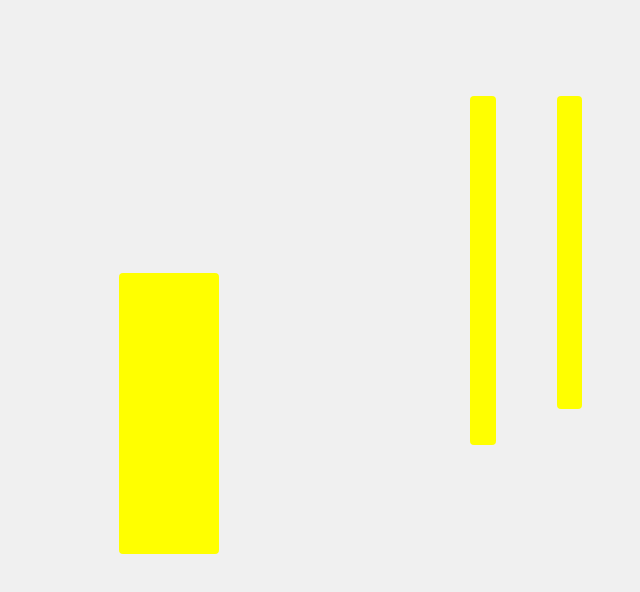
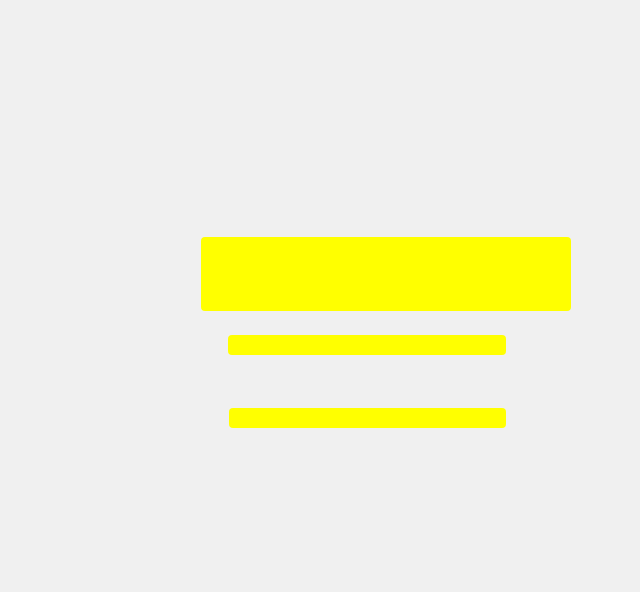
Before and after one commit to sofiaG08/golden_youth, a plain HTML site: page index.html in a window 1280 px wide. Shown: the part 166-758 px from the top of the page, without its empty margins (143-783 px from the left). Drawn offline with Linux system fonts and the light colour scheme.

Commit message:
Update index.html

```diff
--- a/index.html
+++ b/index.html
@@ -1,8 +1,8 @@
 <!DOCTYPE html>
 <html lang="en">
 <head>
-  <meta charset="UTF-8">
-  <title>Golden Youth + Links</title>
+  <meta charset="UTF-8" />
+  <title>Golden Youth + Clickable Rectangles</title>
   <style>
     body {
       margin: 0;
@@ -23,47 +23,47 @@
       z-index: 1;
     }
 
-    .rect {
+    a.rect {
       position: absolute;
       background-color: yellow;
       border-radius: 4px;
       z-index: 0;
+      display: block;
+      text-decoration: none;
     }
 
-    /* Прямоугольник Instagram */
-    .rect.instagram {
-      left: 262px;
-      top: 439px;
-      width: 100px; /* 362 - 262 */
-      height: 281px; /* 720 - 439 */
+    /* Новый прямоугольник 1 */
+    a.rect.one {
+      left: 344px;
+      top: 403px;
+      width: 370px; /* 714 - 344 */
+      height: 74px; /* 477 - 403 */
     }
 
-    /* Прямоугольник Telegram */
-    .rect.telegram {
-      left: 613px;
-      top: 262px;
-      width: 26px; /* 639 - 613 */
-      height: 349px; /* 611 - 262 */
+    /* Новый прямоугольник 2 */
+    a.rect.two {
+      left: 371px;
+      top: 501px;
+      width: 278px; /* 649 - 371 */
+      height: 20px; /* 521 - 501 */
     }
 
-    /* Прямоугольник VK */
-    .rect.vk {
-      left: 700px;
-      top: 262px;
-      width: 25px; /* 725 - 700 */
-      height: 313px; /* 575 - 262 */
+    /* Новый прямоугольник 3 */
+    a.rect.three {
+      left: 372px;
+      top: 574px;
+      width: 277px; /* 649 - 372 */
+      height: 20px; /* 594 - 574 */
     }
   </style>
 </head>
 <body>
 
-  <!-- Текст -->
   <div class="text">golden youth</div>
 
-  <!-- Жёлтые прямоугольники -->
-  <div class="rect instagram" title="Instagram"></div>
-  <div class="rect telegram" title="Telegram"></div>
-  <div class="rect vk" title="VK"></div>
+  <a href="https://instagram.com" target="_blank" class="rect one" title="Instagram"></a>
+  <a href="https://t.me" target="_blank" class="rect two" title="Telegram"></a>
+  <a href="https://vk.com" target="_blank" class="rect three" title="VK"></a>
 
 </body>
 </html>
```
